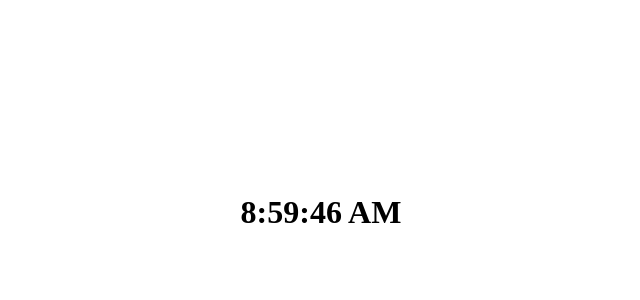
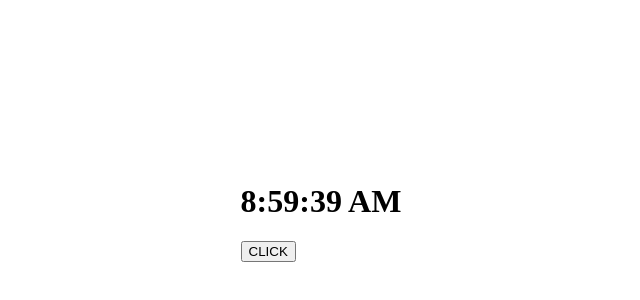
Before and after one commit to dkeparute/React, a React (Create React App) app: page / in a window 1280 px wide. Shown: the part 188-488 px from the top of the page, without its empty margins (319-959 px from the left). Built offline with nearby package versions, Linux system fonts and the light colour scheme.

Commit message:
Laikrodis

```diff
--- a/src/Components/Clock.jsx
+++ b/src/Components/Clock.jsx
@@ -8,12 +8,18 @@ class Clock extends Component {
     }
     componentDidMount() {
 
-        setInterval(
-            () => this.tick(),
-            1000
-        );
+        // setInterval(
+        //     () => this.tick(),
+        //     1000
+        // );
     }
     tick() {
+        this.setState({
+          clock: new Date().toLocaleTimeString()
+        });
+
+    }
+    click() {
         this.setState({
           clock: new Date().toLocaleTimeString()
         });
@@ -22,7 +28,11 @@ class Clock extends Component {
 
     render() {
         return (
+            <div>
             <h1>{this.state.clock}</h1>
+            <button onClick={()=> this.click()}>CLICK</button>
+            </div>
+
         )
 
     }
```
Also changed, not shown: src/index.scss (line endings or trailing spaces).
